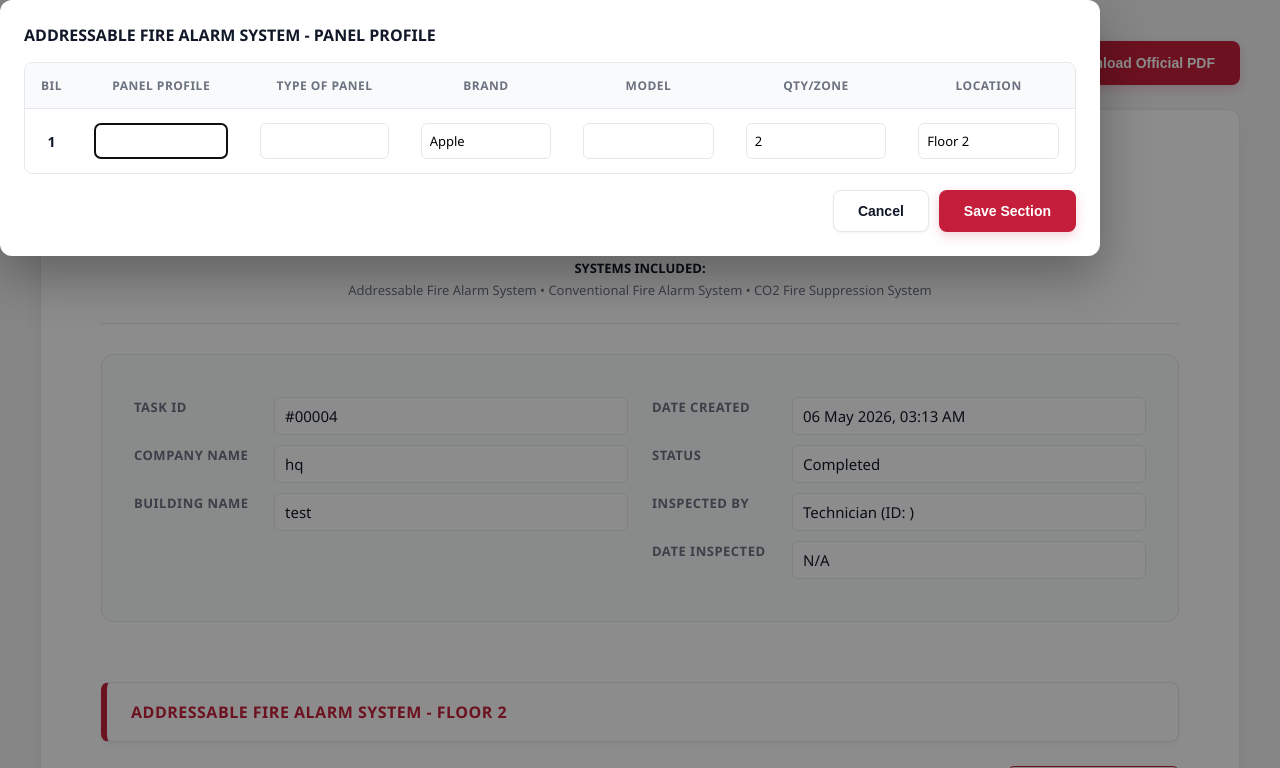
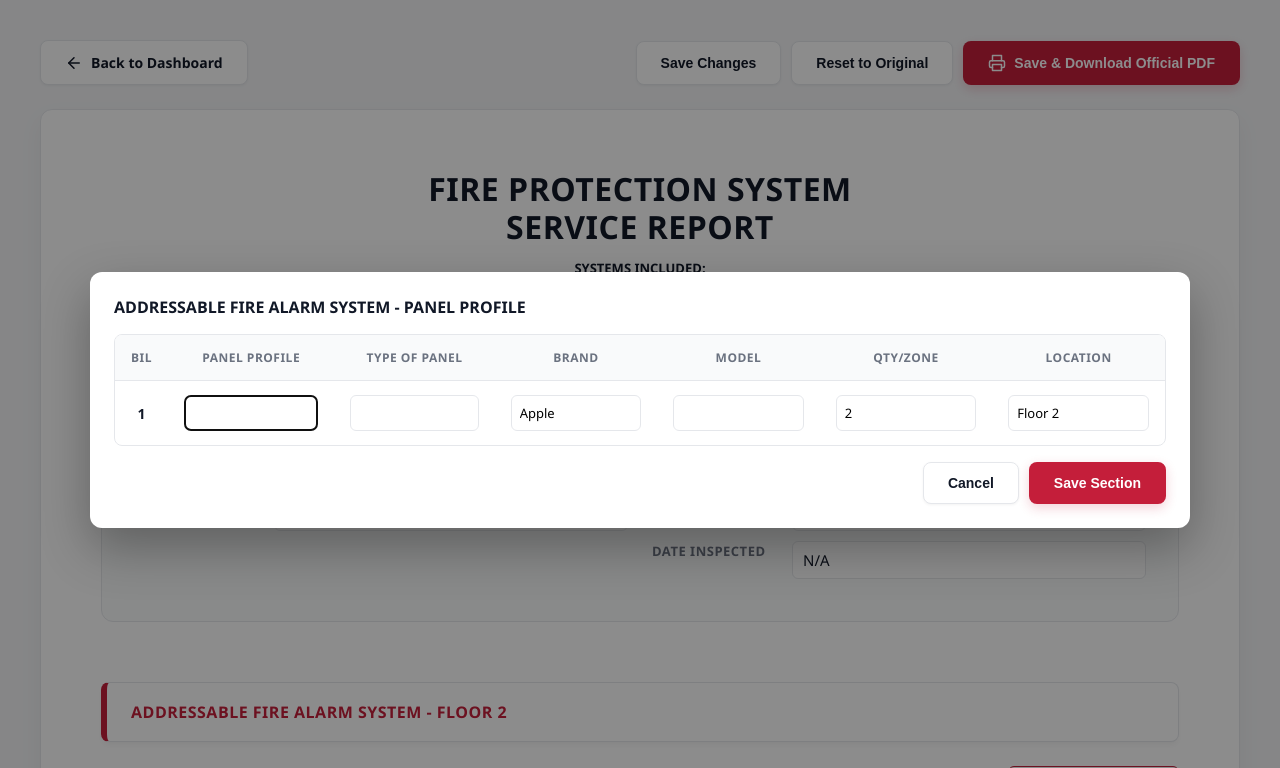
Before and after one commit to ltaserviceit/firechecklist, a PHP site: page /view_report.php?task_id=4 in a window 1280 px wide, after a click that opens the changed part. Shown: the top 768 px of the page. Run offline with PHP 8.4, Linux system fonts and the light colour scheme; the visitor is signed in with stand-in values (Sample User, id 1); data comes from the database, SQL or seed files in the repository; data that the repository does not hold is empty.

Commit message:
fix: update the limit

```diff
--- a/view_report.php
+++ b/view_report.php
@@ -159,7 +159,7 @@ function format_remark_with_image($remark_string) {
         .section-edit-bar { display: flex; justify-content: flex-end; margin: 0 0 8px; scroll-margin-top: 20px; }
         .btn-edit-section { background: var(--surface); color: var(--primary); border: 1.5px solid var(--primary); border-radius: 6px; padding: 6px 14px; font-size: 13px; font-weight: 600; font-family: inherit; cursor: pointer; }
         .btn-edit-section:hover { background: var(--primary); color: #fff; }
-        .sec-dialog { border: none; border-radius: 12px; padding: 24px; width: min(1100px, 95vw); box-shadow: 0 20px 50px rgba(0,0,0,0.3); }
+        .sec-dialog { border: none; border-radius: 12px; padding: 24px; width: min(1100px, 95vw); max-height: 90vh; margin: auto; box-shadow: 0 20px 50px rgba(0,0,0,0.3); }
         .sec-dialog::backdrop { background: rgba(0,0,0,0.45); }
         .sec-dialog-title { font-size: 16px; text-transform: uppercase; margin-bottom: 16px; color: var(--text-main); }
         .sec-dialog-scroll { max-height: 60vh; overflow: auto; border: 1px solid var(--border); border-radius: 8px; }
```
